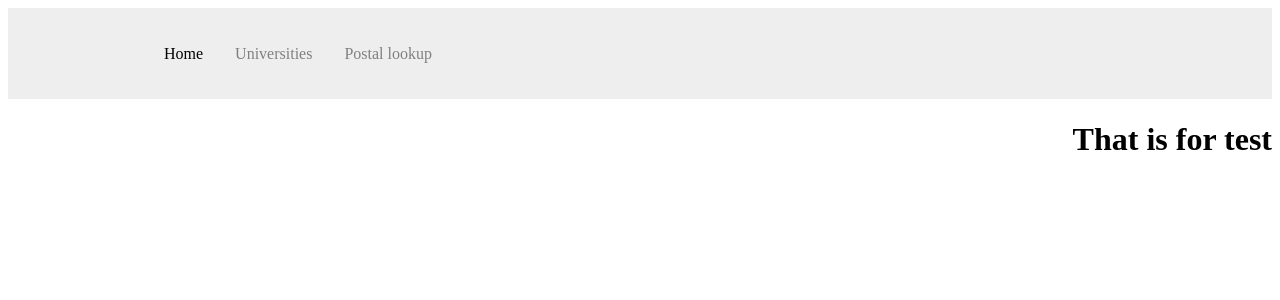
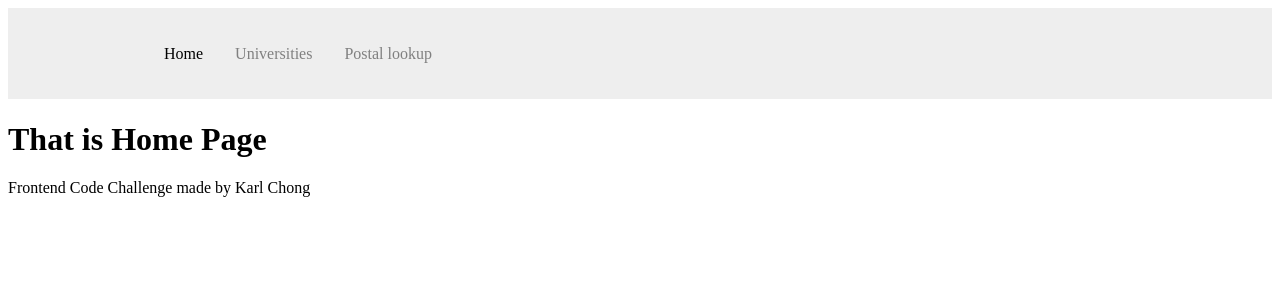
Before and after one commit to ckskarl/karl__launchpad-react-code-challenge, a React (Create React App) app: page /home in a window 1280 px wide. Shown: the top 300 px of the page. Built offline with nearby package versions, Linux system fonts and the light colour scheme.

Commit message:
homepage done

```diff
--- a/src/App.js
+++ b/src/App.js
@@ -3,6 +3,7 @@ import './App.css';
 import Navbar from './components/Navbar';
 import { BrowserRouter as Router, Routes, Route } from 'react-router-dom';
 import Test from './pages/test';
+import Home from './pages/home';
 
 function App() {
 return (
@@ -10,7 +11,7 @@ return (
 	<Router>
     <Navbar />
     <Routes>
-      <Route path='/home' element={<Test/>} />
+      <Route path='/home' element={<Home/>} />
       <Route path='/universities'  element={<Test/>} />
       <Route path='/postallookup'  element={<Test/>} />
     </Routes>
--- /dev/null
+++ b/src/pages/home.js
@@ -0,0 +1,20 @@
+import React from 'react';
+
+const Home = () => {
+  return (
+    <div
+      style={{
+        //display: 'flex',
+        justifyContent: 'Right',
+        alignItems: 'Right',
+        height: '100vh'
+      }}
+    >
+      <h1>That is Home Page</h1>
+
+      <p>Frontend Code Challenge made by Karl Chong</p>
+    </div>
+  );
+};
+
+export default Home;
```
